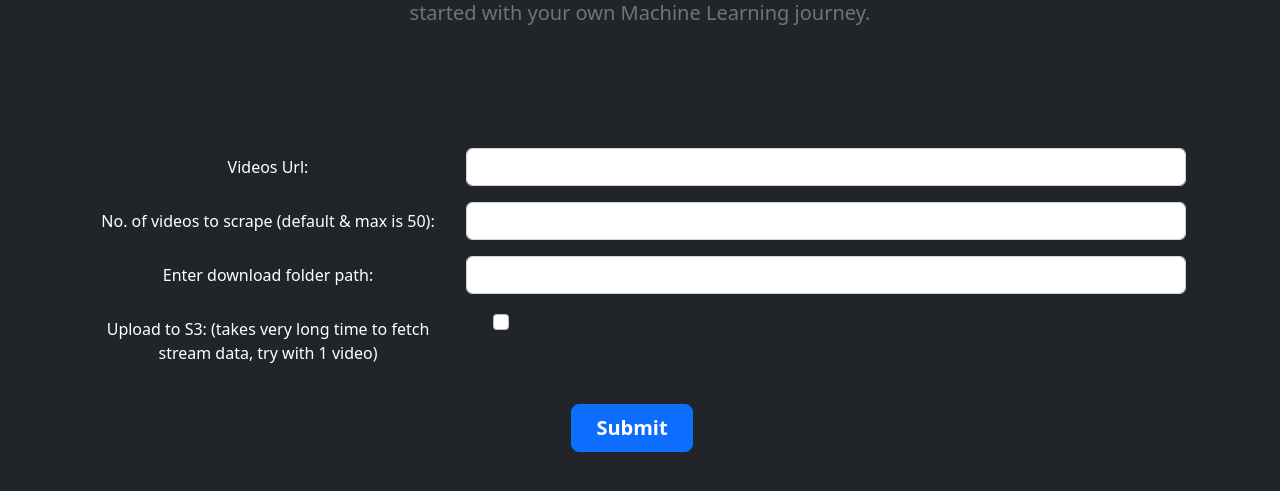
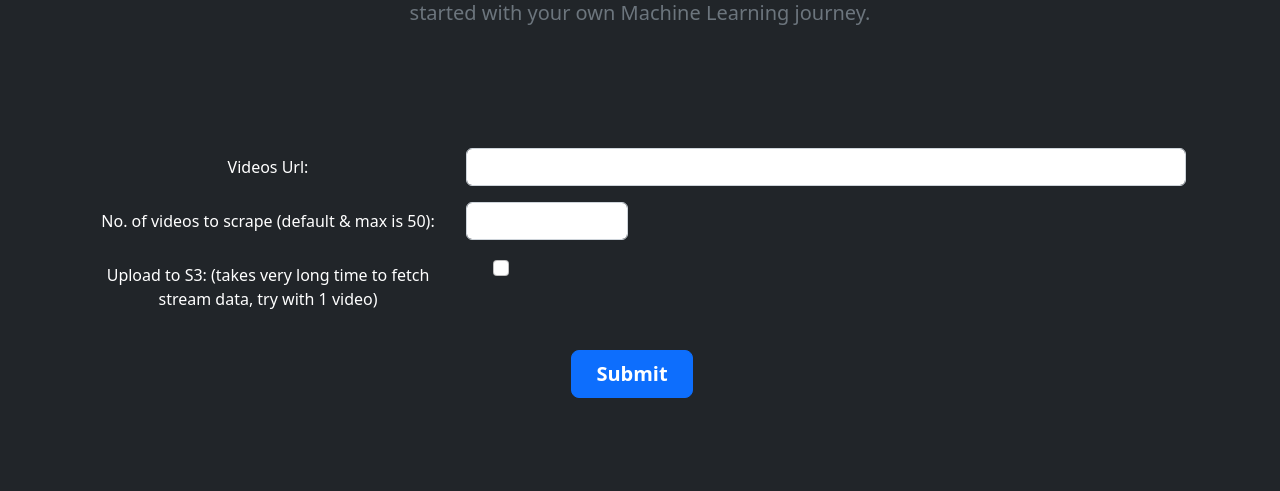
Before and after one commit to digvijaytaunk/TubeScraper, a Flask app: page / in a window 1280 px wide. Shown: the part 214-705 px from the top of the page. Run offline with Flask 2, Linux system fonts and the light colour scheme.

Commit message:
use client's download location

```diff
--- a/app.py
+++ b/app.py
@@ -9,18 +9,19 @@ from scaper.youtube_resource import YoutubeResource
 
 app = Flask(__name__, static_folder="static")
 
-# TODO Add doc string
-
 
 @app.route('/', methods=['GET', 'POST'])
 def root():
+    """
+    Root end point for user input form
+    :return:
+    """
     if request.method == 'GET':
         return render_template('index.html')
 
     if request.method == 'POST':
         url = request.form.get('videosUrl')
         count_str = request.form.get('videoCount').strip()
-        download_path = request.form.get('downloadPath').strip()
         upload = request.form.get('upload')
         scrape_count = _validate_count(count_str)
         if not validate_url(url):
@@ -29,7 +30,7 @@ def root():
                                                                  "Must contain 'youtube.com/watch' string"})
 
         upload_to_s3 = True if upload else False
-        yt = YoutubeResource(url, upload_to_s3, scrape_count, download_path)
+        yt = YoutubeResource(url, upload_to_s3, scrape_count)
         result = yt.scrape()
 
         return render_template('result.html', data=result)
@@ -38,6 +39,11 @@ def root():
 # For maintenance only
 @app.route('/admin/db/reset', methods=['GET'])
 def clear_mongo_collection():
+    """
+    For the developer to clean AWS SQL & S3 resources & MongoDB. Deletes all SQL table & mongoDB and recreate it.
+    Also Deletes all files stored in S3 bucket.
+    :return:
+    """
     mongo_obj = MongoDb()
     mongo_obj.reset_collection()
     sql = MySql()
@@ -53,7 +59,7 @@ def clear_mongo_collection():
 
 def validate_url(url: str) -> bool:
     """
-    Checks if passed url contains "watch" keyword.
+    Checks if passed url contains "youtube.com/watch" keyword.
     :param url: str
     :return: Bool
     """
@@ -62,6 +68,11 @@ def validate_url(url: str) -> bool:
 
 
 def _validate_count(count_str: str) -> int:
+    """
+    Returns validate user input
+    :param count_str:
+    :return: int: no. of videos to fetch
+    """
     if count_str == '':
         return 50
     try:
--- a/templates/index.html
+++ b/templates/index.html
@@ -13,14 +13,8 @@
         </div>
         <div class="row mb-3">
             <label for="videoCount" class="col-sm-4 col-form-label">No. of videos to scrape (default & max is 50):</label>
-            <div class="col-sm-8">
+            <div class="col-sm-2">
                 <input type="number" class="form-control" id="videoCount" name="videoCount">
-            </div>
-        </div>
-        <div class="row mb-3">
-            <label for="downloadPath" class="col-sm-4 col-form-label">Enter download folder path:</label>
-            <div class="col-sm-8">
-                <input type="text" class="form-control" id="downloadPath" name="downloadPath">
             </div>
         </div>
         <div class="row mb-3">
```
Also changed, not shown: scaper/youtube_resource.py (+2 -17 lines).
